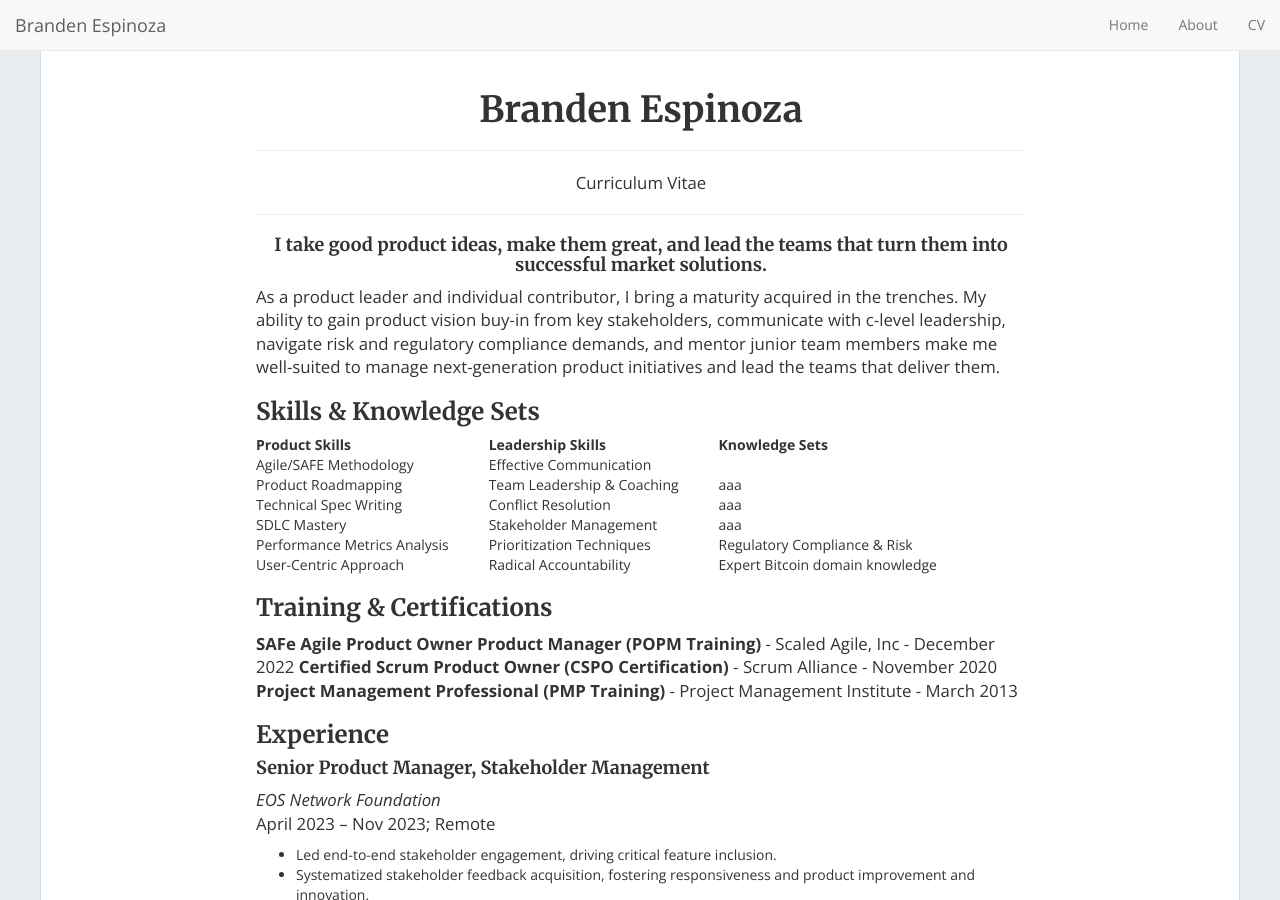
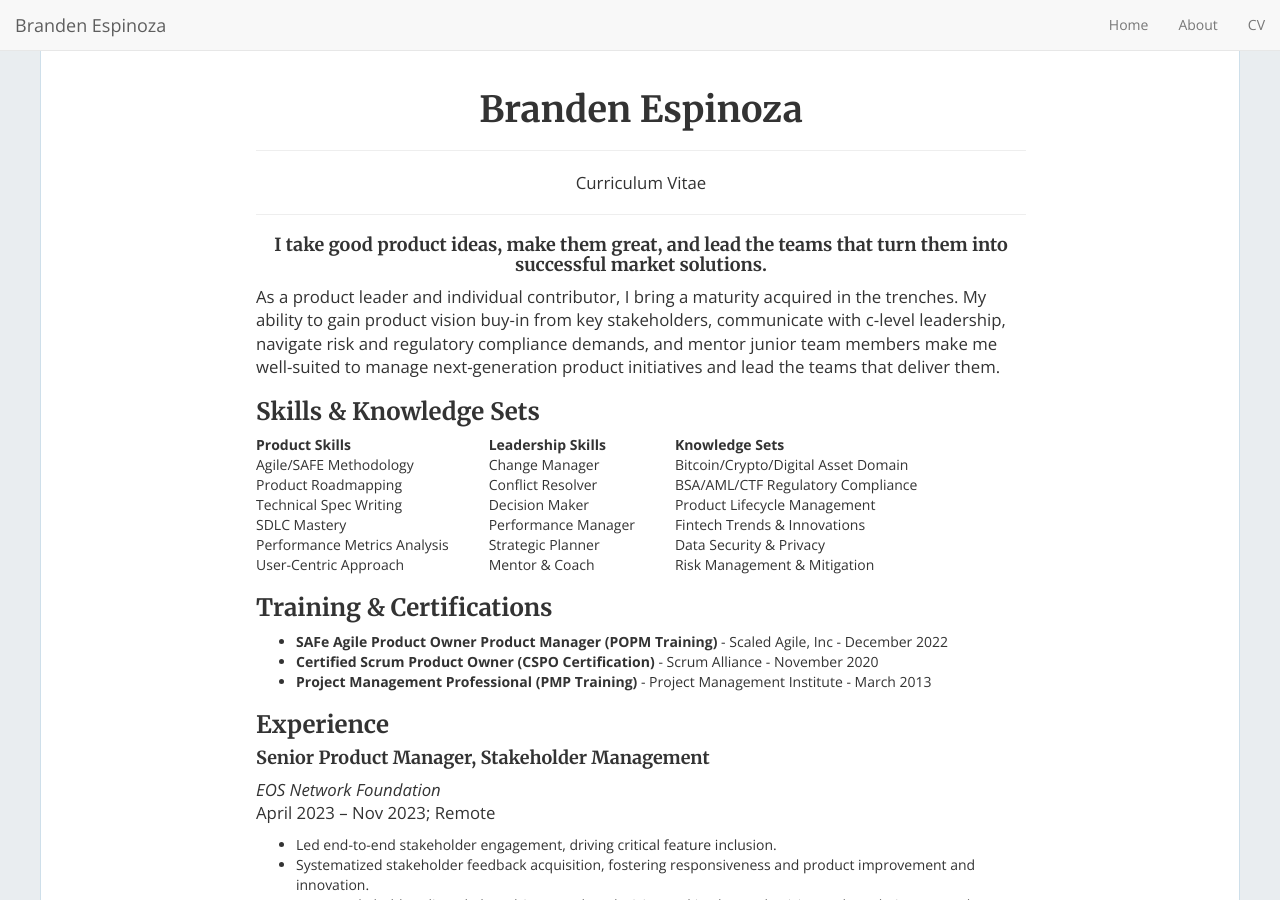
Before and after one commit to brandenespinoza/brandenespinoza.github.io, a Jekyll site: the page built from cv.md, in a window 1280 px wide and 900 px high. Built offline with Jekyll 4.4.1, drawn with Linux system fonts in a browser that asks for light colours; nearby versions of some CDN libraries; some of the changed text lies outside the part shown.

Commit message:
Website Update

```diff
--- a/cv.md
+++ b/cv.md
@@ -17,18 +17,18 @@
 
 | Product Skills    | <span style="color:white;">..........</span>|Leadership Skills         |  <span style="color:white;">..........</span>| Knowledge Sets |
 |:-------------|:------------------|:------------------|:------------------|:------------------|
-| Agile/SAFE Methodology | &emsp;| Effective Communication| | |
-| Product Roadmapping | &emsp;| Team Leadership & Coaching | | aaa|
-| Technical Spec Writing | &emsp;| Conflict Resolution   | | aaa|
-| SDLC Mastery | &emsp;| Stakeholder Management  |  | aaa|
-| Performance Metrics Analysis       | &emsp;| Prioritization Techniques|  | Regulatory Compliance & Risk |
-| User-Centric Approach | &emsp;| Radical Accountability| | Expert Bitcoin domain knowledge|
+| Agile/SAFE Methodology | &emsp;| Change Manager |  &emsp;| Bitcoin/Crypto/Digital Asset Domain |
+| Product Roadmapping | &emsp;| Conflict Resolver |  &emsp;| BSA/AML/CTF Regulatory Compliance  |
+| Technical Spec Writing | &emsp;| Decision Maker | &emsp; | Product Lifecycle Management |
+| SDLC Mastery | &emsp;| Performance Manager  |  &emsp; | Fintech Trends & Innovations |
+| Performance Metrics Analysis       | &emsp;| Strategic Planner |  &emsp; | Data Security & Privacy  |
+| User-Centric Approach | &emsp;| Mentor & Coach | &emsp; | Risk Management & Mitigation |
 
 
 ### Training & Certifications
-**SAFe Agile Product Owner Product Manager (POPM Training)** - Scaled Agile, Inc - December 2022
-**Certified Scrum Product Owner (CSPO Certification)** - Scrum Alliance - November 2020
-**Project Management Professional (PMP Training)** - Project Management Institute - March 2013
+- **SAFe Agile Product Owner Product Manager (POPM Training)** - Scaled Agile, Inc - December 2022
+- **Certified Scrum Product Owner (CSPO Certification)** - Scrum Alliance - November 2020
+- **Project Management Professional (PMP Training)** - Project Management Institute - March 2013
 
 ### Experience
 
@@ -99,17 +99,11 @@
 
 ### Education
 
-**Brigham Young University**<br/>
-**September 2003 – April 2007**<br/>
-Bachelors of Science in Business Entrepreneurship
-- Lean Startup Methodology
-- Product Development
-- Entrepreneurial Finance
-- Business Development/Sales
-
-**Cornell University**<br/>
-**September 1997 – January 1999**<br/>
-Natural Resource Management
-- Agribusiness Management
-- Behavioral Economics
-- Change Management
+| **Brigham Young University**|  <span style="color:white;">..........</span> |**Cornell University**|
+| September 2003 – April 2007 |  | September 1997 – January 1999 |
+|:-------------|:------------------|:------------------|
+| **Bachelors of Science in Entrepreneurship** |  | **Natural Resource Management** |
+| - Lean Startup Methodology |  | - Agribusiness Management |
+| - Product Development |  | - Behavioral Economics |
+| - Entrepreneurial Finance |  | - Change Management |
+| - Business Development/Sales |  |  |
```
Also changed, not shown: 2 other files.
